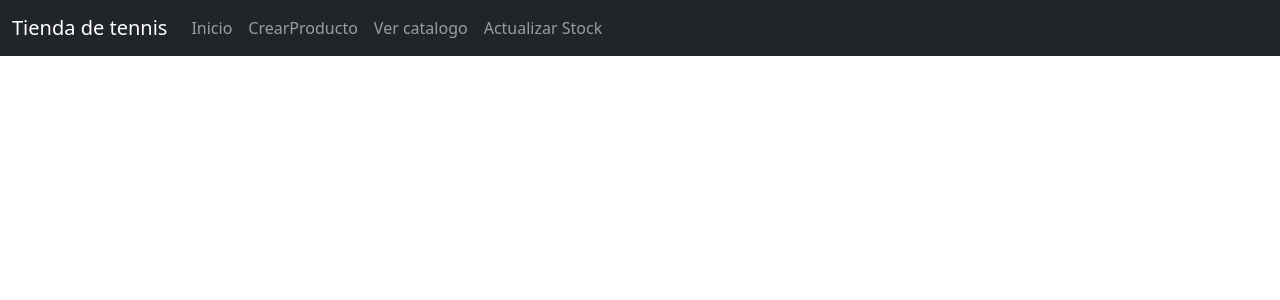
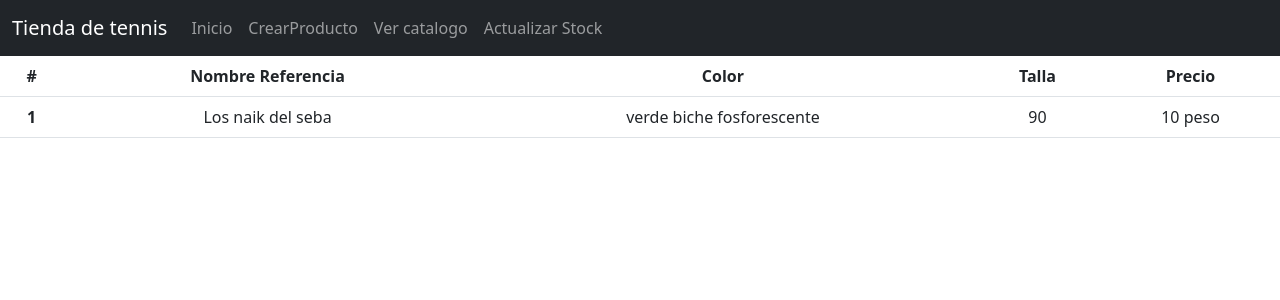
Before and after one commit to sebasrpg1232/tiendadetennis, a React (Create React App) app: page /VerTenis in a window 1280 px wide. Shown: the top 300 px of the page. Built offline with nearby package versions, Linux system fonts and the light colour scheme.

Commit message:
Componente VerTenis (No funcional)

```diff
--- a/src/App.js
+++ b/src/App.js
@@ -1,8 +1,9 @@
 import logo from "./logo.svg";
 import "./App.css";
 import Menu from "./Components/Menu/Menu";
-import Home from "./Components/Home/Home"
+import Home from "./Components/Home/Home";
 import CrearProducto from "./Components/CrearProducto/CrearProducto";
+import VerTenis from "./Components/VerTenis/VerTenis";
 import { BrowserRouter as Router, Routes, Route } from "react-router-dom";
 function App() {
   return (
@@ -13,8 +14,8 @@ function App() {
             <Routes>
               <Route exact path="/" element={<Home/>}></Route>
               <Route path="/CrearProducto" element={<CrearProducto/>}></Route>
-              <Route path="/VerTenis"></Route>
-              <Route path="/ActualizarStock"></Route>
+              <Route path="/VerTenis" element={<VerTenis/>}></Route>
+              <Route path="/ActualizarStock" element={<CrearProducto/>}></Route>
             </Routes>
         </Router>
       </nav>
--- /dev/null
+++ b/src/Components/VerTenis/VerTenis.js
@@ -0,0 +1,28 @@
+function VerTenis (){
+    return(
+    <div>
+        <table class="table" id="table">
+            <thead>
+              <tr>
+                <th scope="col">#</th>
+                <th scope="col">Nombre Referencia</th>
+                <th scope="col">Color</th>
+                <th scope="col">Talla</th>
+                <th scope="col">Precio</th>
+              </tr>
+            </thead>
+            <tbody>
+             <tr>
+                <th scope="row">1</th>
+                 <td>Los naik del seba</td>
+                 <td>verde biche fosforescente</td>
+                 <td>90</td>
+                 <td>10 peso</td>
+             </tr>
+            </tbody>
+          </table>
+    </div>
+    )
+}
+
+export default VerTenis
```
